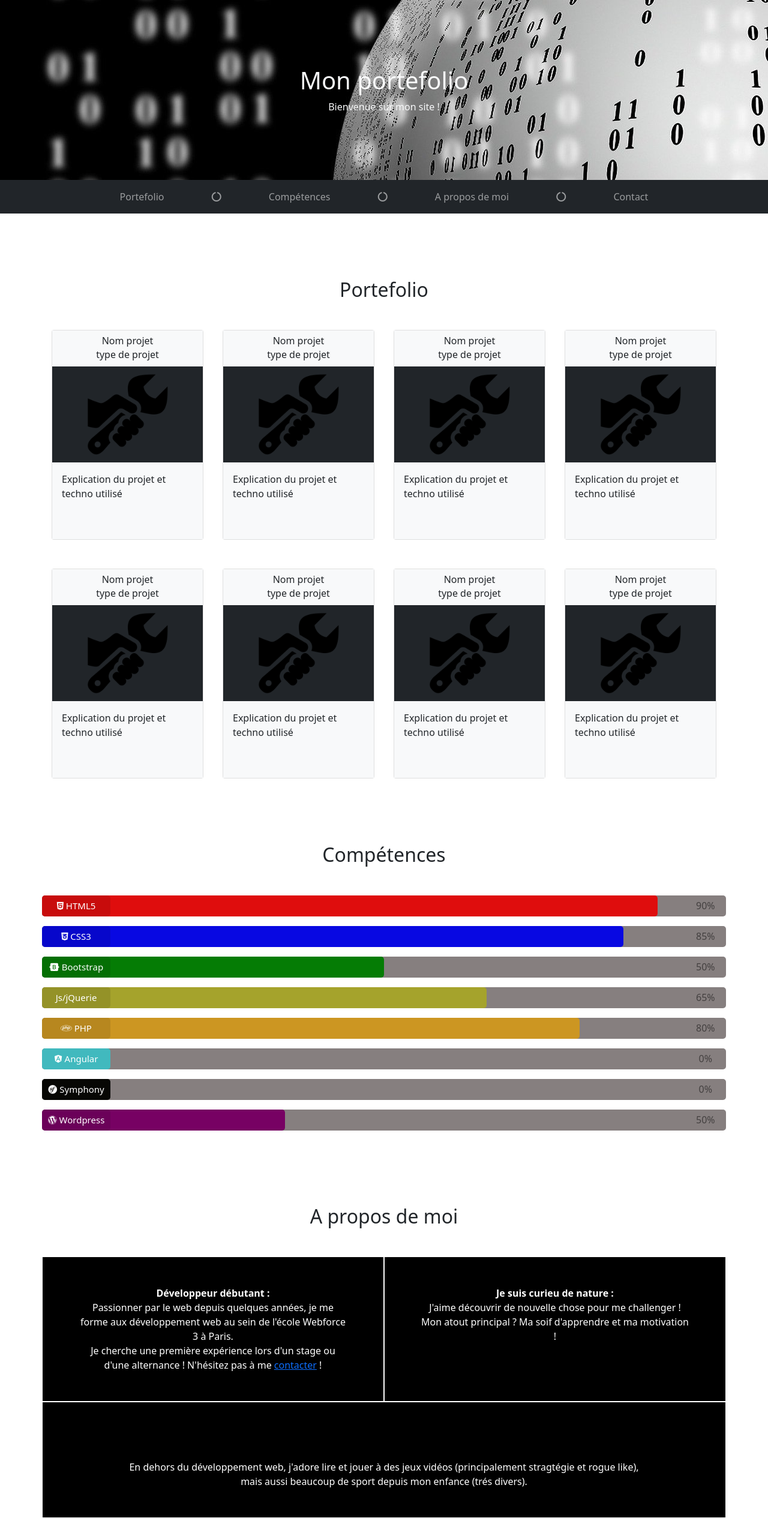
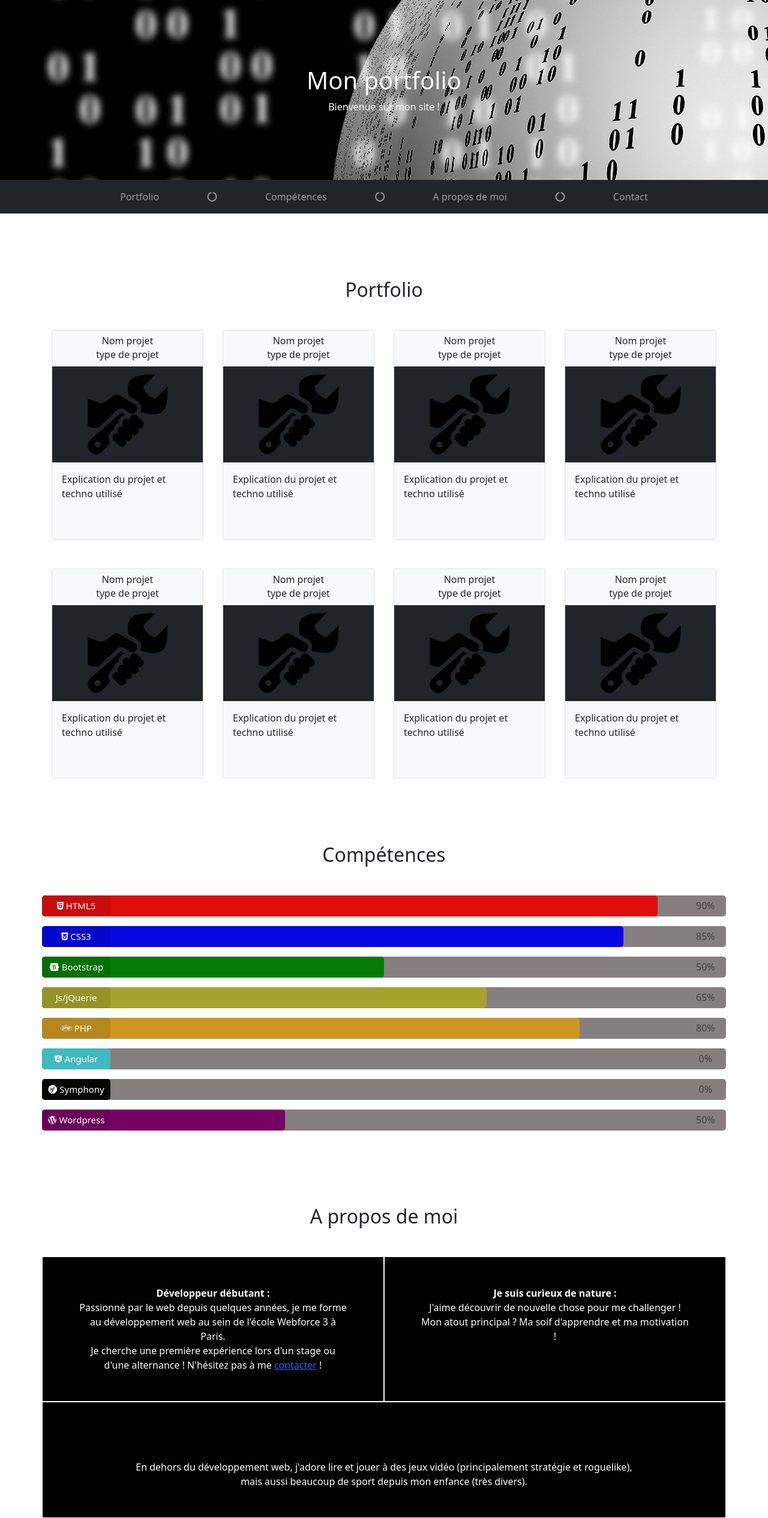
Before and after one commit to PabloPREVOT/PabloPREVOT.github.io, a plain HTML site: page index.html in a window 1280 px wide. Shown: the whole page at 60% size. Drawn offline with nearby package versions, Linux system fonts and the light colour scheme.

Commit message:
nouvelle version portfolio

```diff
--- a/index.html
+++ b/index.html
@@ -29,7 +29,7 @@
     <header>
 
         <div class="bg-light d-flex flex-column justify-content-center align-items-center bg-img text-light w-100">
-            <h1>Mon portefolio</h1>
+            <h1>Mon portfolio</h1>
             <p>Bienvenue sur mon site !</p>
         </div>
 
@@ -40,7 +40,7 @@
         <div class="collapse navbar-collapse d-flex justify-content-center" id="navbarNav">
             <ul class="navbar-nav w-75 d-flex justify-content-around">
                 <li class="nav-item">
-                    <a class="nav-link" href="#portefolio">Portefolio</a>
+                    <a class="nav-link" href="#portfolio">Portfolio</a>
                 </li>
                 <li class="nav-item">
                     <p class="nav-link icon"><i class="fas fa-circle-notch"></i></p>
@@ -67,8 +67,8 @@
     <main>
 
         <section class="container mt-5">
-            <div class="div_ancre" id="portefolio"></div>
-            <h2 class="text-center mb-5">Portefolio</h2>
+            <div class="div_ancre" id="portfolio"></div>
+            <h2 class="text-center mb-5">Portfolio</h2>
             <div class="row justify-content-around">
                 <div class="card col mx-3">
                     <div
@@ -217,7 +217,7 @@
                 <div class="w-50 container-text-propos">
                     <p class="text-center p-5">
                         <strong>Développeur débutant :</strong><br>
-                        Passionner par le web depuis quelques années, je me forme aux
+                        Passionné par le web depuis quelques années, je me forme au
                         développement web au sein de l'école Webforce 3 à Paris.<br>
                         Je cherche une première expérience lors d'un stage ou d'une alternance !
                         N'hésitez pas à me <a href="#">contacter</a> !
@@ -225,15 +225,15 @@
                 </div>
                 <div class="w-50 container-text-propos">
                     <p class="text-center p-5">
-                        <strong>Je suis curieu de nature :</strong><br>
+                        <strong>Je suis curieux de nature :</strong><br>
                         J'aime découvrir de nouvelle chose pour me challenger !<br>
                         Mon atout principal ? Ma soif d'apprendre et ma motivation !
                     </p>
                 </div>
                 <div class="w-100 container-text-propos">
                     <p class="text-center mt-5 p-5">
-                        En dehors du développement web, j'adore lire et jouer à des jeux vidéos (principalement stragtégie et rogue like),<br>
-                        mais aussi beaucoup de sport depuis mon enfance (trés divers).
+                        En dehors du développement web, j'adore lire et jouer à des jeux vidéo (principalement stratégie et roguelike),<br>
+                        mais aussi beaucoup de sport depuis mon enfance (très divers).
                     </p>
                 </div>
             </div>
```
